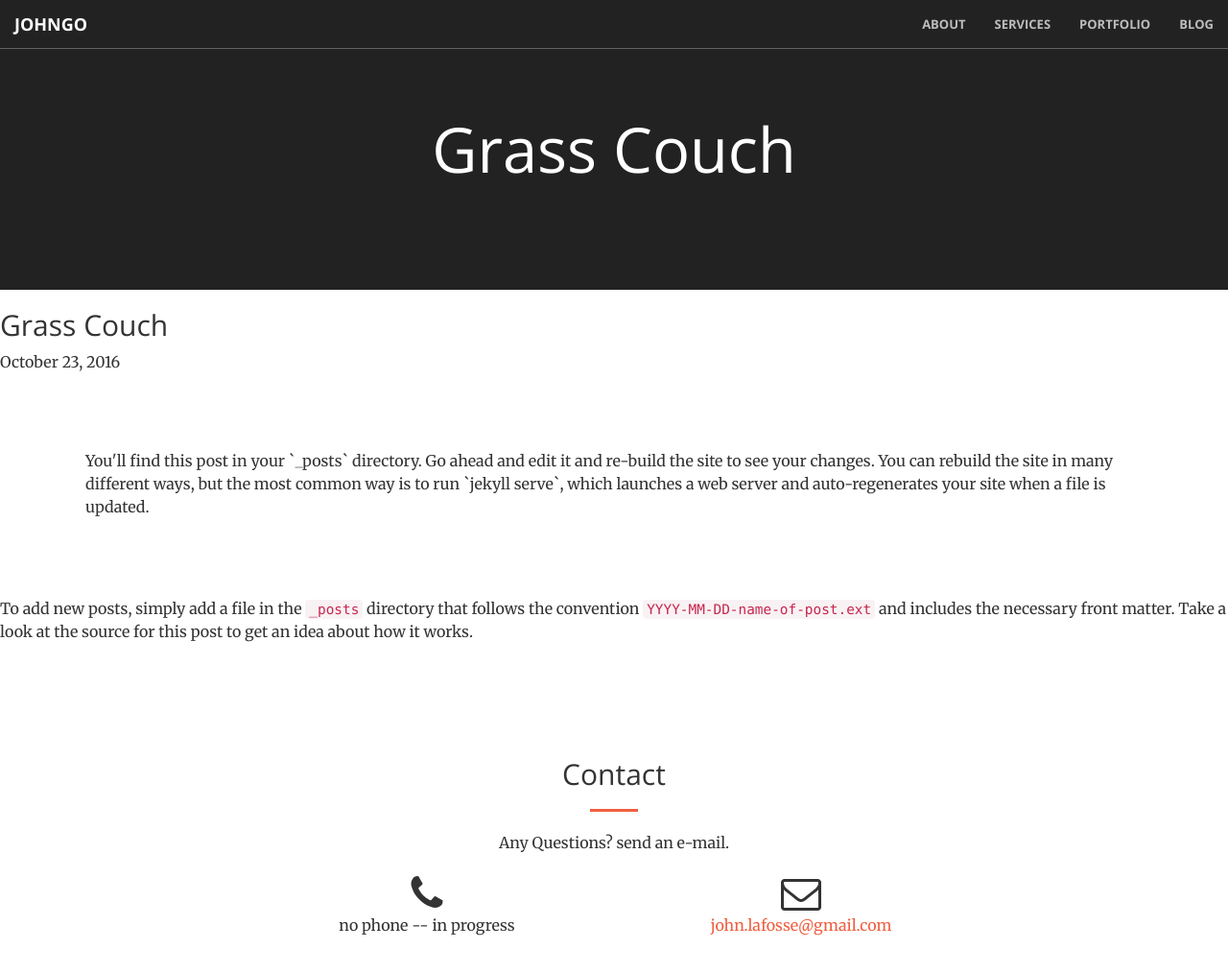
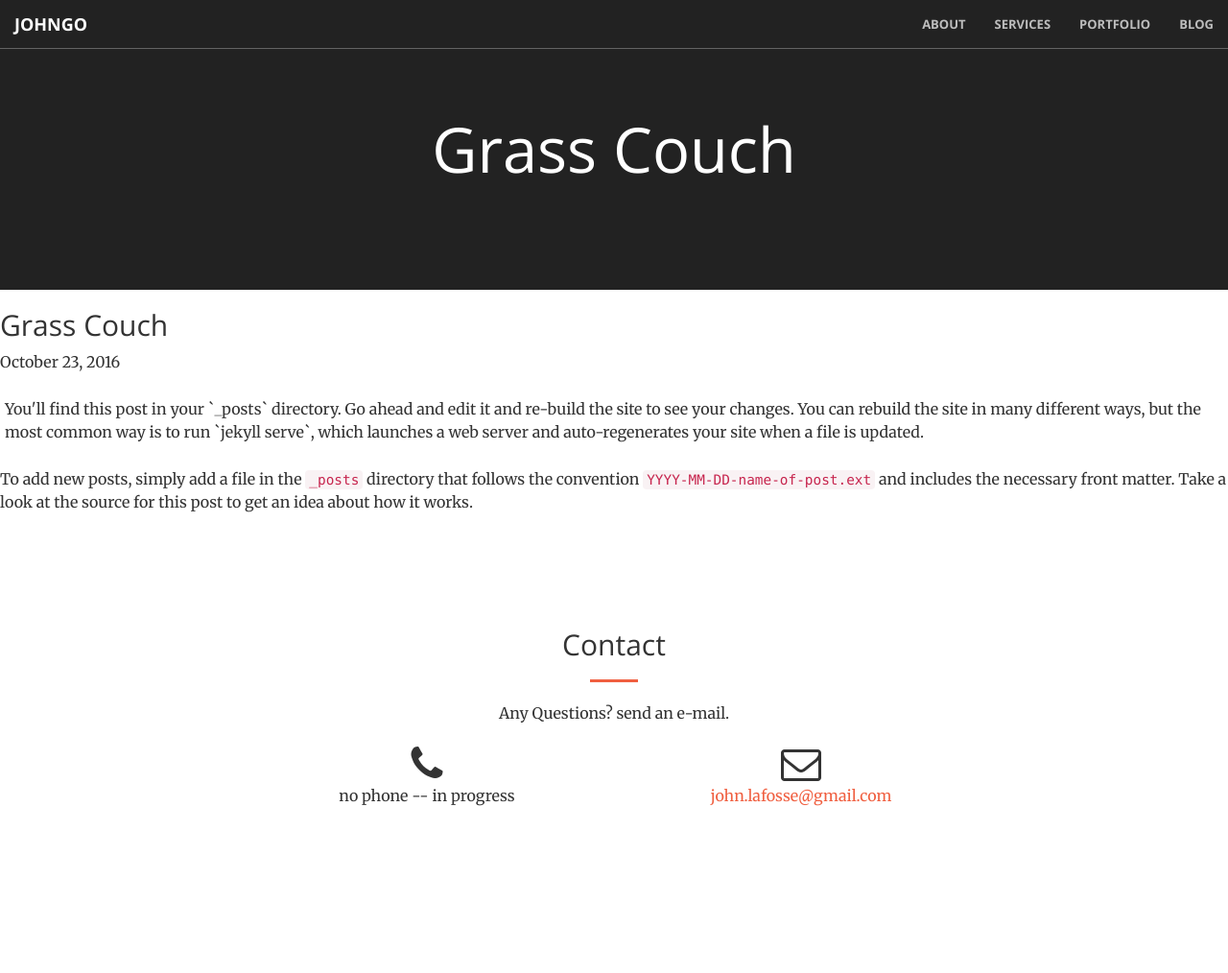
Before and after one commit to Koluskomtu/blog, a Jekyll site: the page built from _posts/2016-10-23-grasscouch.md, in a window 1280 px wide and 1096 px high. Shown: the top 1014 px of the window at 96% size. Built offline with Jekyll 4.4.1, drawn with Linux system fonts in a browser that asks for light colours.

Commit message:
Update 2016-10-23-grasscouch.md

```diff
--- a/_posts/2016-10-23-grasscouch.md
+++ b/_posts/2016-10-23-grasscouch.md
@@ -2,7 +2,7 @@
 layout: posts
 title: Grass Couch
 ---
-<p style="text-align: left; margin: 5%; padding: 15px 10px 18px 25px;">
+<p style="text-align: left; padding: 5px;">
 You'll find this post in your `_posts` directory. Go ahead and edit it and re-build
 the site to see your changes. You can rebuild the site in many different ways, but
 the most common way is to run `jekyll serve`, which launches a web server and
```
